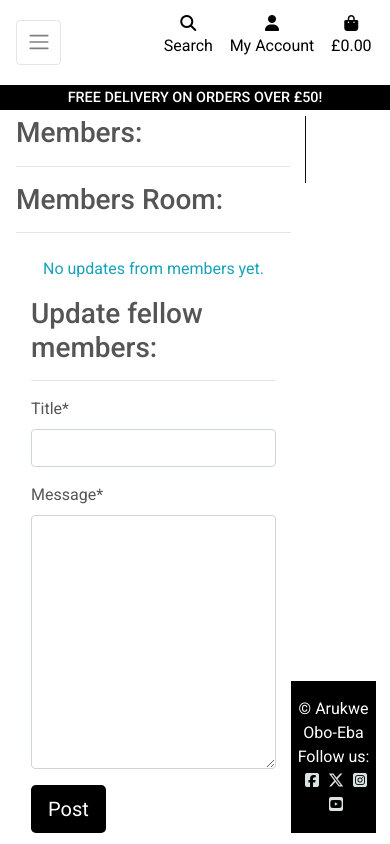
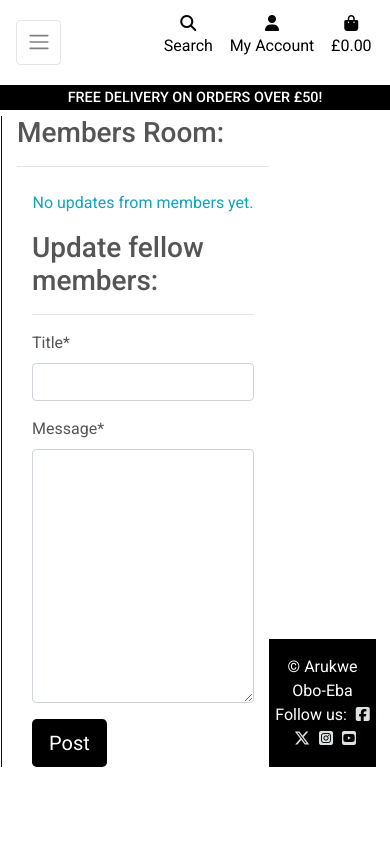
Before and after one commit to osaroo3/fitness-palace-ci-project5, a Django app: page /members/ in a window 390 px wide. Run offline with Django 3.2, Linux system fonts and the light colour scheme; the visitor is signed in with stand-in values (Sample User, id 1); parts of the project's set-up code (start-up, migrations or seed data) failed here and were passed over; some libraries are stand-ins or nearby versions.

Commit message:
Fixed styling issues on members page and updated readme content

```diff
--- a/members/templates/members/members.html
+++ b/members/templates/members/members.html
@@ -14,7 +14,7 @@
 <div class="container member-row">
     <!-- Displaying members posts-->
     <div class="row">
-        <div class="col">
+        <div class="col d-none d-md-block ">
             <h3>Members:</h3>
             <hr>
             <div>
```
Also changed, not shown: README.md, static/images/readme-images/management-validation.png (added), static/images/readme-images/members-page-fix.png (added), static/images/readme-images/privacy-policy.png (added).
